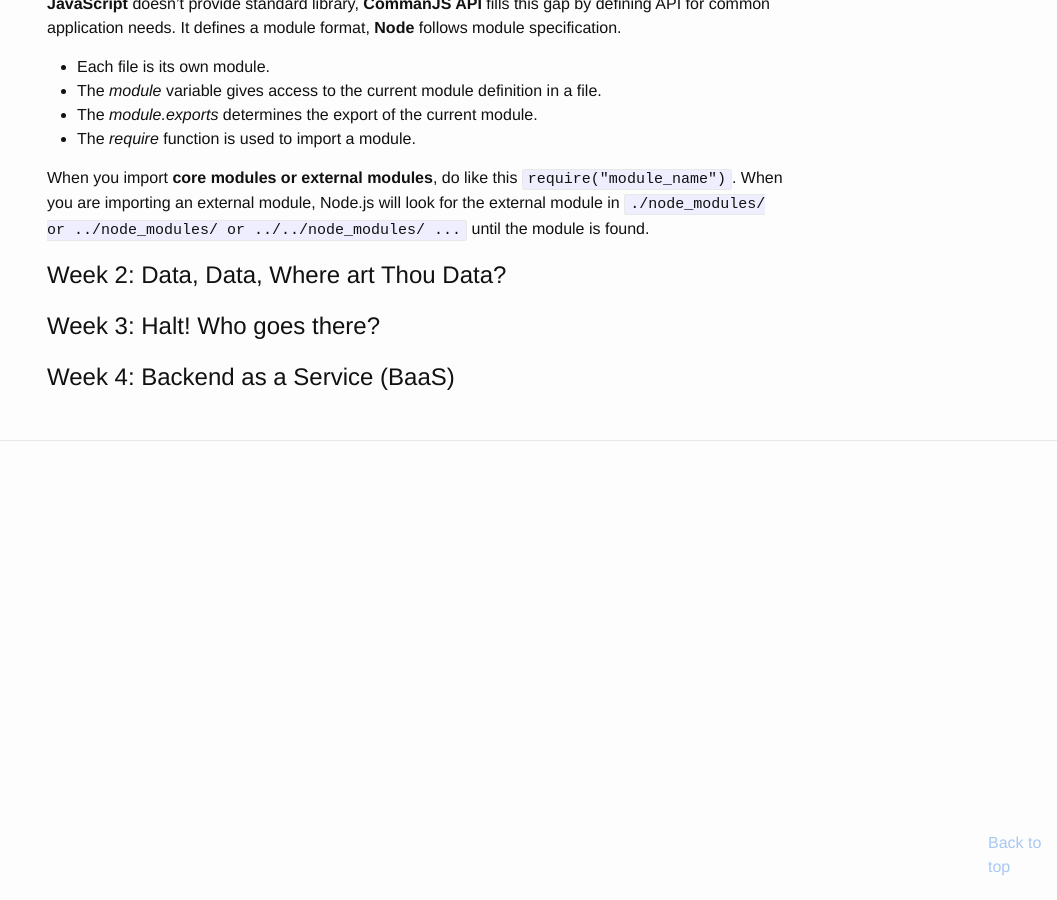
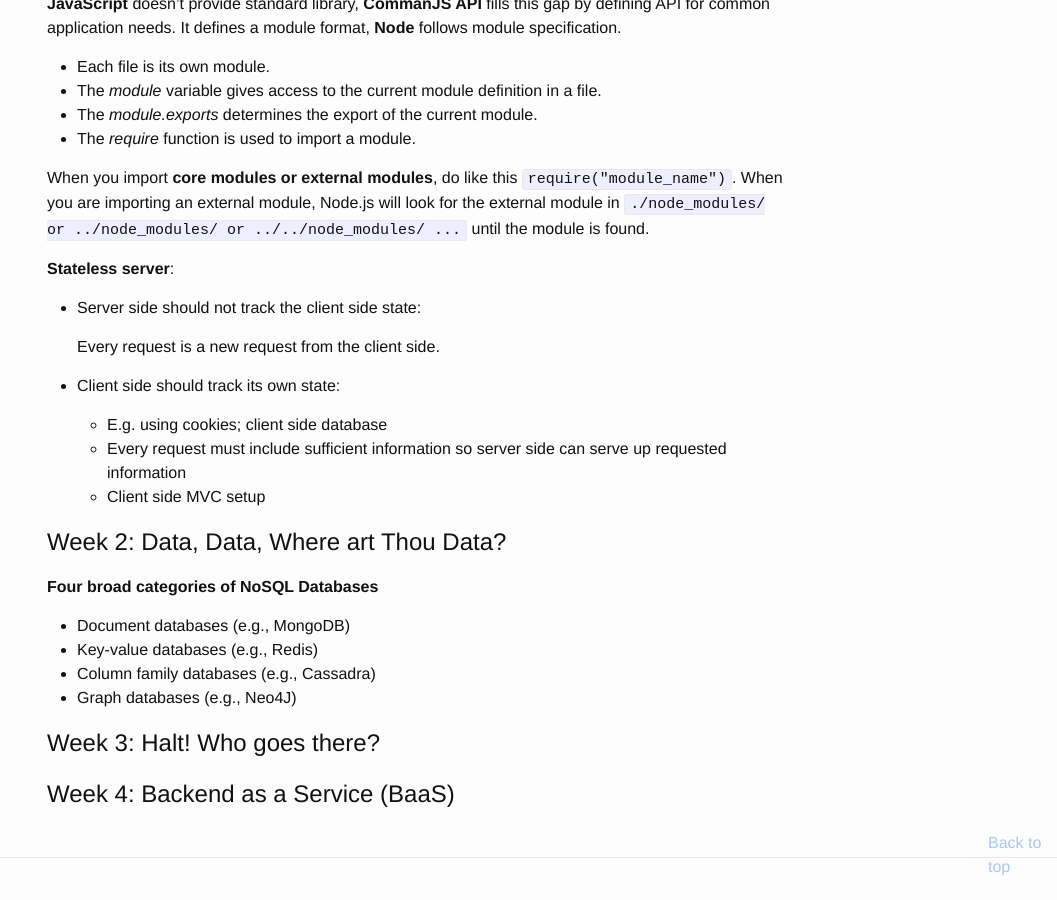
Before and after one commit to EastonLee/eastonlee.github.io, a Jekyll site: the page built from _posts/2017-05-26-full-stack-web-development-by-the-hong-kong-university-of-science-and-technology.md, in a window 1280 px wide and 900 px high, scrolled down 3394 px. Shown: the whole window, without its empty margins (223-1280 px from the left). Built offline with Jekyll 4.4.1, drawn with Linux system fonts in a browser that asks for light colours; nearby versions of some CDN libraries; a script that is not in the unit is left out; comment, search, counter and statistics services are not loaded; before the commit the page ends 3895 px from its top, so only the background shows below that.

Commit message:
new content

```diff
--- a/_posts/2017-05-26-full-stack-web-development-by-the-hong-kong-university-of-science-and-technology.md
+++ b/_posts/2017-05-26-full-stack-web-development-by-the-hong-kong-university-of-science-and-technology.md
@@ -135,7 +135,26 @@
 
 When you import **core modules or external modules**, do like this `require("module_name")`. When you are importing an external module, Node.js will look for the external module in `./node_modules/ or ../node_modules/ or ../../node_modules/ ...` until the module is found.
 
+**Stateless server**:
+
+* Server side should not track the client side state:
+
+    Every request is a new request from the client side.
+
+* Client side should track its own state:
+
+    * E.g. using cookies; client side database
+    * Every request must include sufficient information so server side can serve up requested information
+    * Client side MVC setup
+
 ## Week 2: Data, Data, Where art Thou Data?
+
+**Four broad categories of NoSQL Databases**
+
+* Document databases (e.g., MongoDB)
+* Key-value databases (e.g., Redis)
+* Column family databases (e.g., Cassadra)
+* Graph databases (e.g., Neo4J)
 
 ## Week 3: Halt! Who goes there?
 
```
